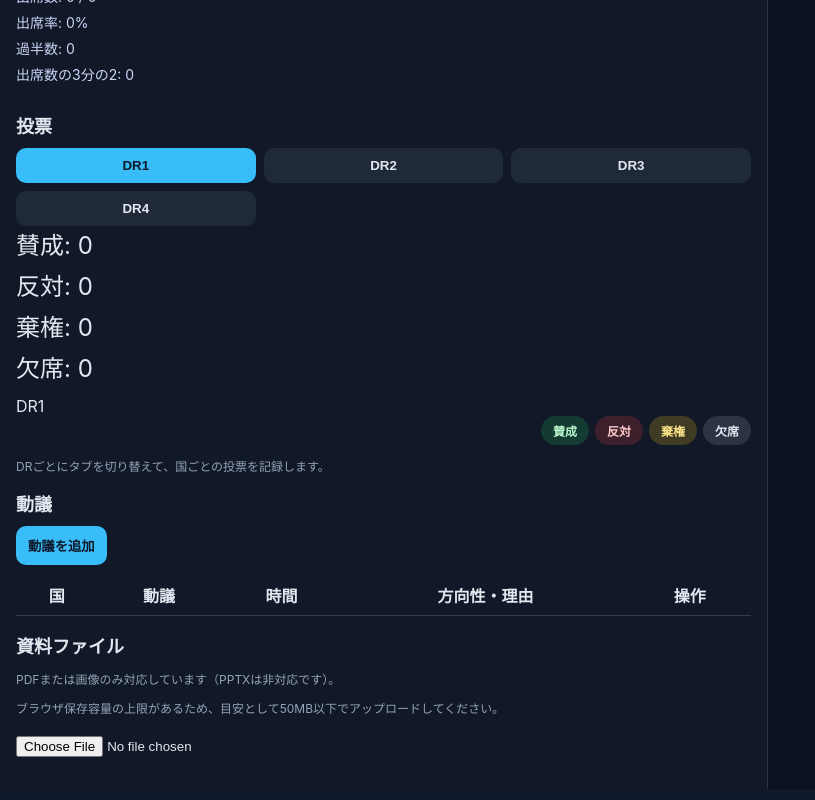
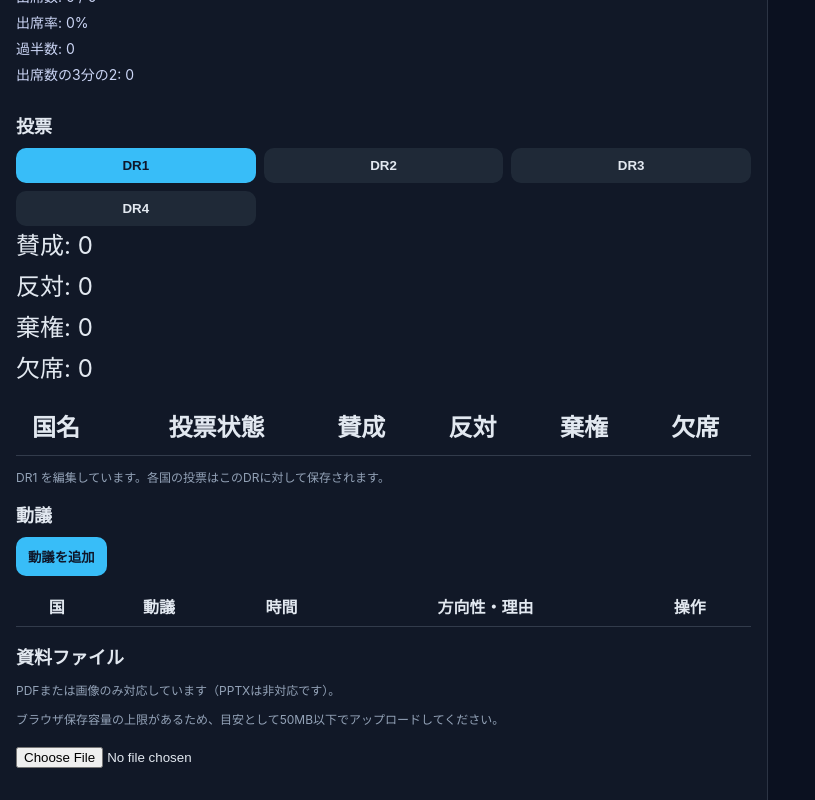
Before and after one commit to kumapuni/MUN, a React (Vite) app: page / in a window 1280 px wide. Shown: the part 1140-1940 px from the top of the page, without its empty margins (0-815 px from the left). Built offline with nearby package versions, Linux system fonts and the light colour scheme.

Commit message:
Refactor voting section layout and logic

```diff
--- a/src/components/ControlApp.jsx
+++ b/src/components/ControlApp.jsx
@@ -248,29 +248,124 @@ export default function ControlApp() {
 
 <section className="panel-section">
   <h2>投票</h2>
+
   <div className="button-grid">
     {VOTE_TABS.map((tab, index) => (
-              <button key={tab} className={activeVoteTab === index ? "accent" : "secondary"} onClick={() => setActiveVoteTab(index)}>{tab}</button>
+      <button
+        key={tab}
+        className={activeVoteTab === index ? "accent" : "secondary"}
+        onClick={() => setActiveVoteTab(index)}
+      >
+        {tab}
+      </button>
     ))}
   </div>
+
   <div className="attendance-stats display-stats">
-            <div>賛成: {state.attendance.filter((m) => m.votes?.[currentVoteKey] === "yes").length}</div>
-            <div>反対: {state.attendance.filter((m) => m.votes?.[currentVoteKey] === "no").length}</div>
-            <div>棄権: {state.attendance.filter((m) => m.votes?.[currentVoteKey] === "abstain").length}</div>
-            <div>欠席: {state.attendance.filter((m) => m.votes?.[currentVoteKey] === "absent").length}</div>
+    <div>
+      賛成:{" "}
+      {
+        state.attendance.filter(
+          (member) => member.votes?.[currentVoteKey] === "yes"
+        ).length
+      }
     </div>
-          <div className="vote-card">
-            <div className="vote-card-title">{VOTE_TABS[activeVoteTab]}</div>
-            <div className="list-actions">
-              <button className="vote-button yes" onClick={() => handleVoteStatus(state.attendance[0]?.id, "yes")} disabled={!state.attendance[0]}>賛成</button>
-              <button className="vote-button no" onClick={() => handleVoteStatus(state.attendance[0]?.id, "no")} disabled={!state.attendance[0]}>反対</button>
-              <button className="vote-button abstain" onClick={() => handleVoteStatus(state.attendance[0]?.id, "abstain")} disabled={!state.attendance[0]}>棄権</button>
-              <button className="vote-button absent" onClick={() => handleVoteStatus(state.attendance[0]?.id, "absent")} disabled={!state.attendance[0]}>欠席</button>
+    <div>
+      反対:{" "}
+      {
+        state.attendance.filter(
+          (member) => member.votes?.[currentVoteKey] === "no"
+        ).length
+      }
     </div>
-            <p className="helper">DRごとにタブを切り替えて、国ごとの投票を記録します。</p>
+    <div>
+      棄権:{" "}
+      {
+        state.attendance.filter(
+          (member) => member.votes?.[currentVoteKey] === "abstain"
+        ).length
+      }
     </div>
+    <div>
+      欠席:{" "}
+      {
+        state.attendance.filter(
+          (member) => member.votes?.[currentVoteKey] === "absent"
+        ).length
+      }
+    </div>
+  </div>
+
+  <div className="vote-table-wrapper">
+    <table className="vote-table">
+      <thead>
+        <tr>
+          <th>国名</th>
+          <th>投票状態</th>
+          <th>賛成</th>
+          <th>反対</th>
+          <th>棄権</th>
+          <th>欠席</th>
+        </tr>
+      </thead>
+      <tbody>
+        {state.attendance.map((member) => {
+          const currentVote = member.votes?.[currentVoteKey] ?? "";
+          return (
+            <tr key={member.id}>
+              <td>{member.name}</td>
+              <td>{currentVote ? currentVote : "未投票"}</td>
+              <td>
+                <button
+                  className={`vote-button yes ${
+                    currentVote === "yes" ? "active" : ""
+                  }`}
+                  onClick={() => handleVoteStatus(member.id, "yes")}
+                >
+                  ●
+                </button>
+              </td>
+              <td>
+                <button
+                  className={`vote-button no ${
+                    currentVote === "no" ? "active" : ""
+                  }`}
+                  onClick={() => handleVoteStatus(member.id, "no")}
+                >
+                  ●
+                </button>
+              </td>
+              <td>
+                <button
+                  className={`vote-button abstain ${
+                    currentVote === "abstain" ? "active" : ""
+                  }`}
+                  onClick={() => handleVoteStatus(member.id, "abstain")}
+                >
+                  ●
+                </button>
+              </td>
+              <td>
+                <button
+                  className={`vote-button absent ${
+                    currentVote === "absent" ? "active" : ""
+                  }`}
+                  onClick={() => handleVoteStatus(member.id, "absent")}
+                >
+                  ●
+                </button>
+              </td>
+            </tr>
+          );
+        })}
+      </tbody>
+    </table>
+  </div>
+
+  <p className="helper">
+    {VOTE_TABS[activeVoteTab]} を編集しています。各国の投票はこのDRに対して保存されます。
+  </p>
 </section>
-
         <section className="panel-section">
           <h2>動議</h2>
           <button className="accent" onClick={addMotion}>動議を追加</button>
```
Lines whose indentation alone changed are shown as unchanged.
